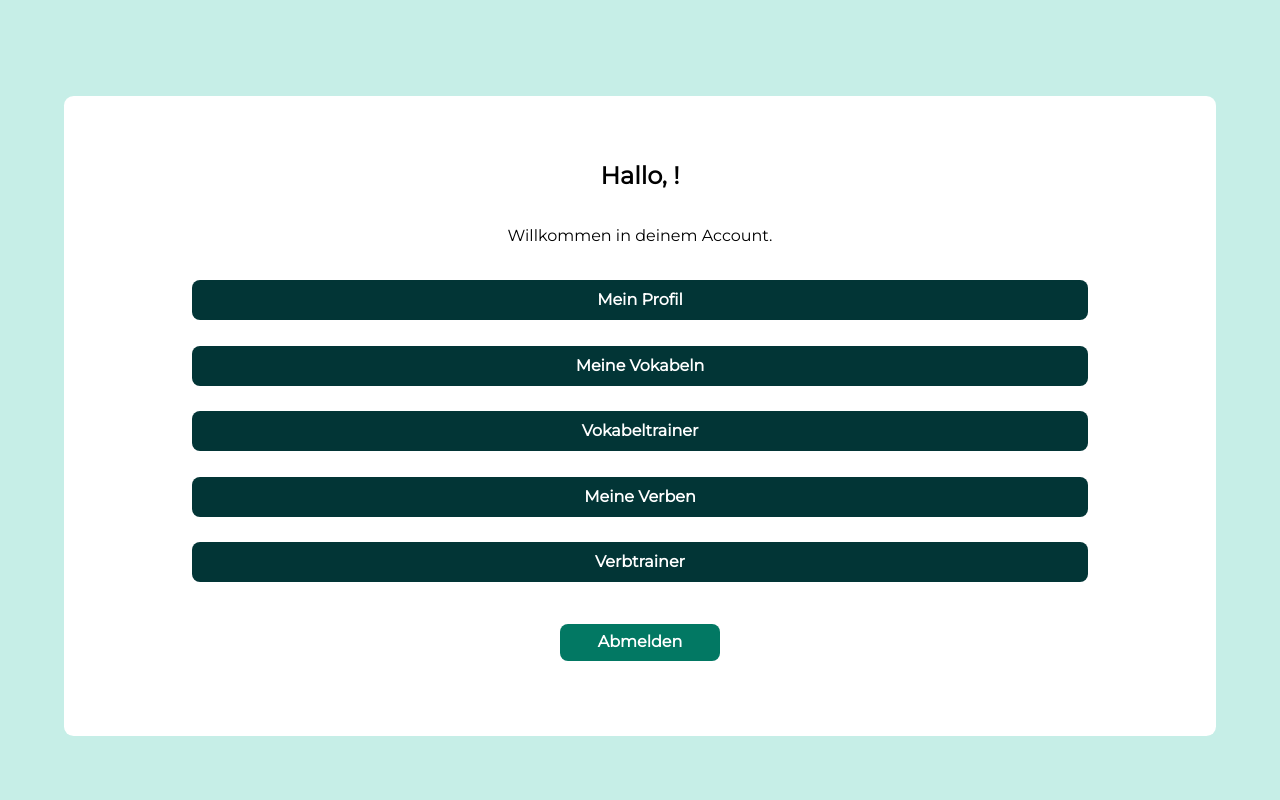
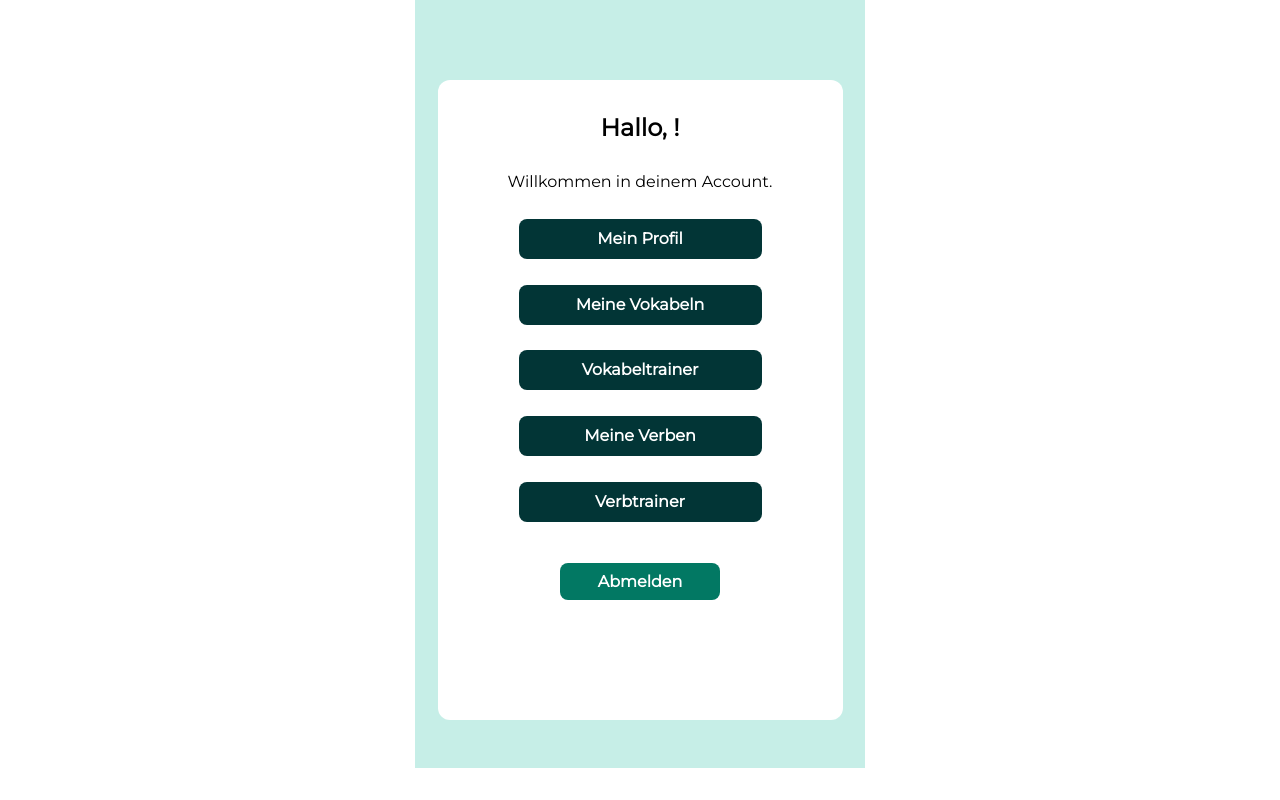
Before and after one commit to MiejkeHoltermann/parola, a Next.js app: page /home in a window 1280 px wide. Built offline with nearby package versions, Linux system fonts and the light colour scheme; no server answers; a web font is replaced by a local one.

Commit message:
change desktop view

```diff
--- a/src/app/components/DefaultLink.js
+++ b/src/app/components/DefaultLink.js
@@ -4,7 +4,7 @@ export default function DefaultLink({ link, linkText }) {
   return (
     <Link
       href={link}
-      className="bg-darkblue w-[80%] text-white text-center font-bold cursor-pointer rounded-lg px-6 py-2"
+      className="bg-darkblue w-[60%] text-white text-center font-bold cursor-pointer rounded-lg px-6 py-2"
     >
       {linkText}
     </Link>
--- a/src/app/components/Header.js
+++ b/src/app/components/Header.js
@@ -15,7 +15,7 @@ export default function Header() {
 
   return (
     session && (
-      <header className="bg-mint fixed top-0 left-0 h-[4rem] w-full flex items-center z-10">
+      <header className="bg-mint fixed top-0 left-0 h-[4rem] w-full flex items-center z-10 min-[450px]:w-[450px] min-[450px]:left-[50%] min-[450px]:-translate-x-1/2">
         <div className="flex flex-col">
           <button
             onClick={toggleDropdown}
--- a/src/app/globals.css
+++ b/src/app/globals.css
@@ -18,8 +18,8 @@
 html,
 body {
   overflow-x: hidden;
-  background: #c6eee7;
   width: 100vw;
+  margin: auto;
   display: flex;
   flex-direction: column;
   align-items: center;
@@ -27,21 +27,18 @@ body {
 }
 
 main {
-  position: relative;
-  background: white;
-  width: 90vw;
-  min-height: 80vh;
-  height: auto;
-  border-radius: 0.6rem;
+  background: #c6eee7;
   display: flex;
-  flex-direction: column;
-  align-items: center;
-  padding: 2rem 1rem;
-  gap: 1.6rem;
-  margin: 12vh 0 8vh 0;
+  justify-content: center;
 }
 
 a {
   color: inherit;
   text-decoration: none;
 }
+
+@media (min-width: 450px) {
+  main {
+    width: 450px;
+  }
+}
--- a/src/app/home/page.js
+++ b/src/app/home/page.js
@@ -10,10 +10,12 @@ export default function Home() {
 
   return (
     <main>
-      <h1 className="text-2xl font-bold mt-[2rem]">
-        Hallo, {session?.user?.name}!
-      </h1>
-      <p className="my-[0.4rem]">Willkommen in deinem Account.</p>
+      <div
+        className="relative bg-white w-[90%] min-h-[80vh] h-auto rounded-xl
+    flex flex-col items-center py-[2rem] gap-[1.6rem] mt-[10vh] mb-[6vh]"
+      >
+        <h1 className="text-2xl font-bold">Hallo, {session?.user?.name}!</h1>
+        <p className="w-my-[0.4rem]">Willkommen in deinem Account.</p>
         <DefaultLink link="/profile" linkText="Mein Profil" />
         <DefaultLink link="/words" linkText="Meine Vokabeln" />
         <DefaultLink link="/wordpractice" linkText="Vokabeltrainer" />
@@ -24,6 +26,7 @@ export default function Home() {
           buttonType="button"
           buttonText="Abmelden"
         />
+      </div>
     </main>
   );
 }
--- a/src/app/import-data/page.js
+++ b/src/app/import-data/page.js
@@ -51,12 +51,17 @@ export default function ImportData() {
 
   return (
     <main>
+      <div
+        className="relative bg-white w-[90%] min-h-[80vh] h-auto rounded-xl
+flex flex-col items-center py-[2rem] gap-[1.6rem] mt-[10vh] mb-[6vh]"
+      >
         {status === "loading" ? (
           <LoadingAnimation />
         ) : (
           <>
-          <p className="w-full text-center mt-[2rem]">
-            Diese App stellt einen umfangreichen Grundwortschatz zur Verfügung.
+            <p className="w-[90%] text-center">
+              Diese App stellt einen umfangreichen Grundwortschatz zur
+              Verfügung.
               <br />
               Entferne das Häkchen, wenn du stattdessen deine eigenen Vokabeln
               hinzufügen möchtest. <br />
@@ -81,6 +86,7 @@ export default function ImportData() {
             </form>
           </>
         )}
+      </div>
     </main>
   );
 }
```
Lines whose indentation alone changed are shown as unchanged.
